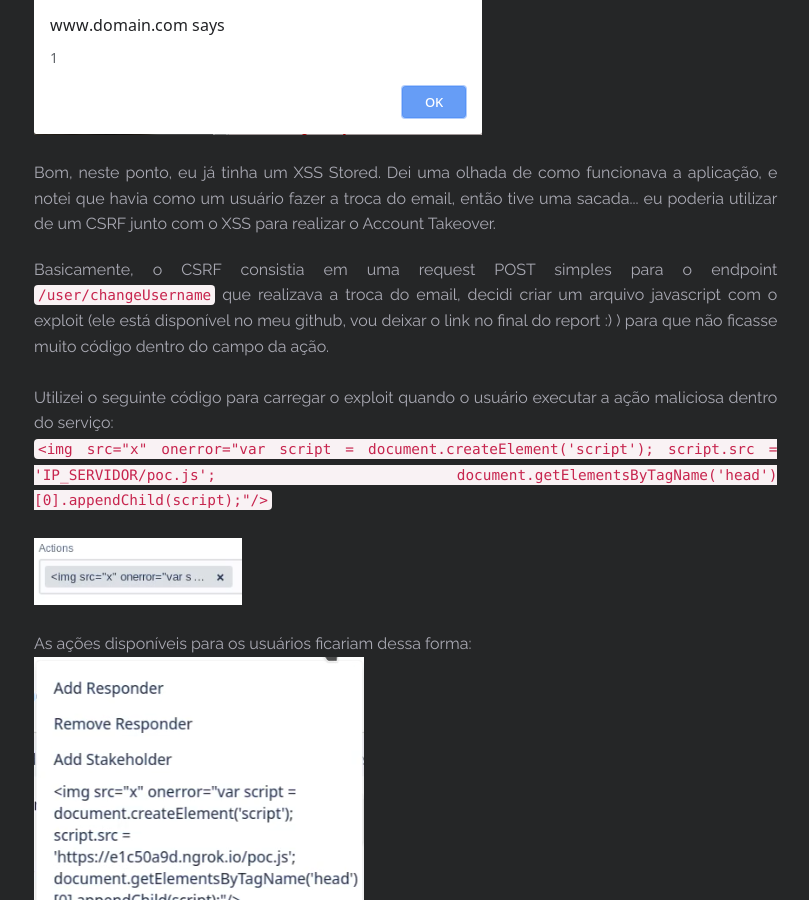
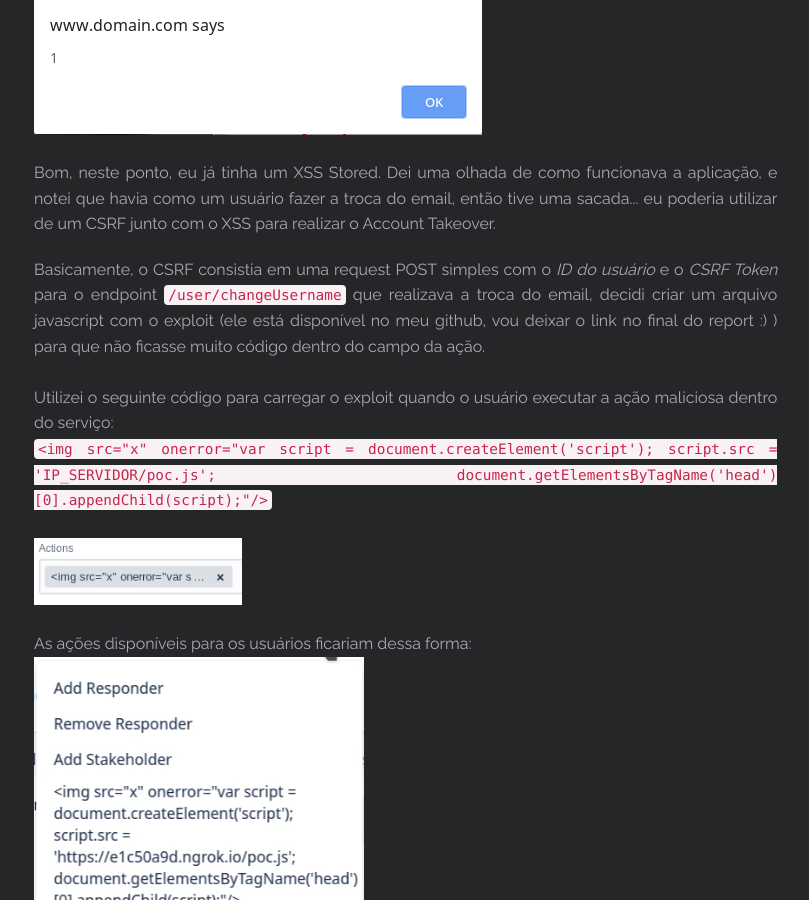
Before and after one commit to vitor-fernandes/vitor-fernandes.github.io, a Jekyll site: the page built from _posts/2019-06-03-Bug-Bounty-01.markdown, in a window 1280 px wide and 900 px high, scrolled down 846 px. Shown: the whole window, without its empty margins (41-850 px from the left). Built offline with Jekyll 4.4.1, drawn with Linux system fonts in a browser that asks for light colours.

Commit message:
Bug Bounty 01

```diff
--- a/_posts/2019-06-03-Bug-Bounty-01.markdown
+++ b/_posts/2019-06-03-Bug-Bounty-01.markdown
@@ -32,7 +32,7 @@
 </p>
 
 <p align="justify">
-Basicamente, o CSRF consistia em uma request POST simples para o endpoint <code>/user/changeUsername</code> que realizava a troca do email, decidi criar um arquivo javascript com o exploit (ele está disponível no meu github, vou deixar o link no final do report :) ) para que não ficasse muito código dentro do campo da ação.
+Basicamente, o CSRF consistia em uma request POST simples com o <i>ID do usuário</i> e o <i>CSRF Token</i> para o endpoint <code>/user/changeUsername</code> que realizava a troca do email, decidi criar um arquivo javascript com o exploit (ele está disponível no meu github, vou deixar o link no final do report :) ) para que não ficasse muito código dentro do campo da ação.
 <br>
 <br>
 Utilizei o seguinte código para carregar o exploit quando o usuário executar a ação maliciosa dentro do serviço:
```
